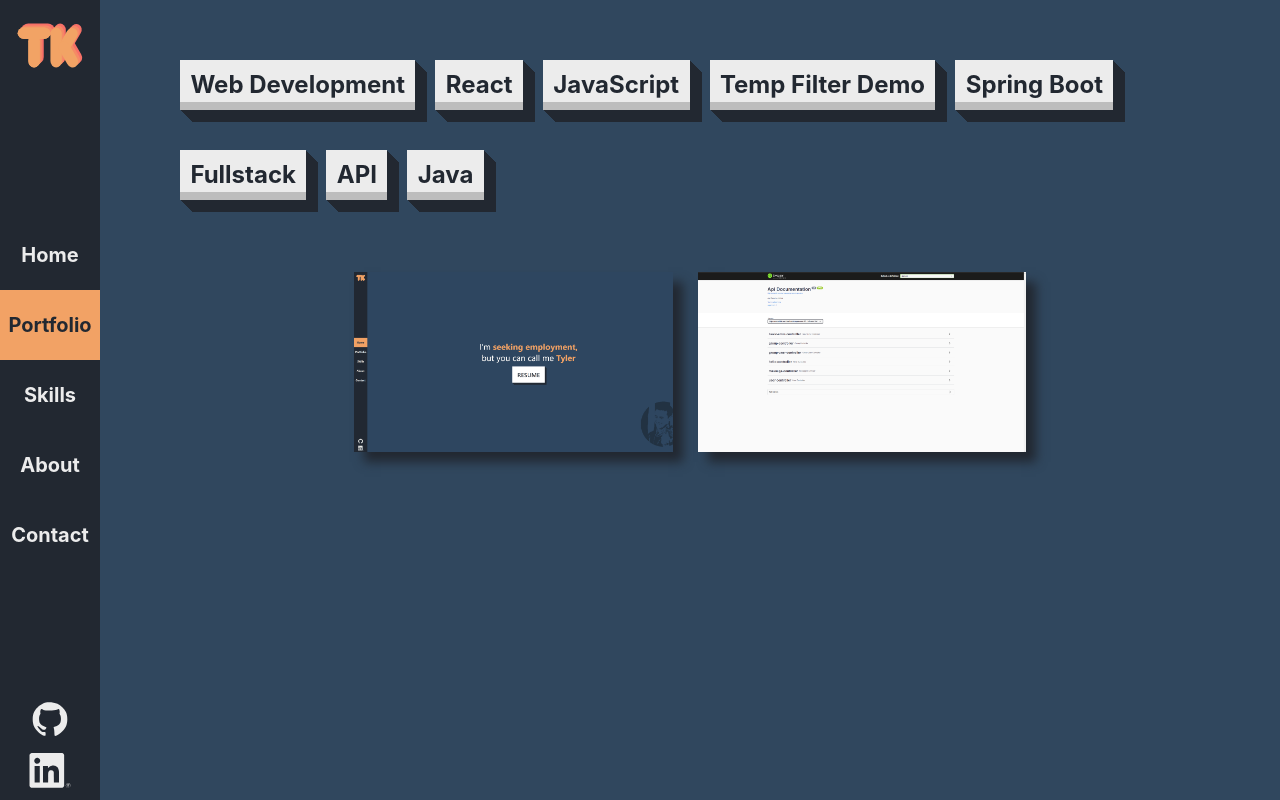
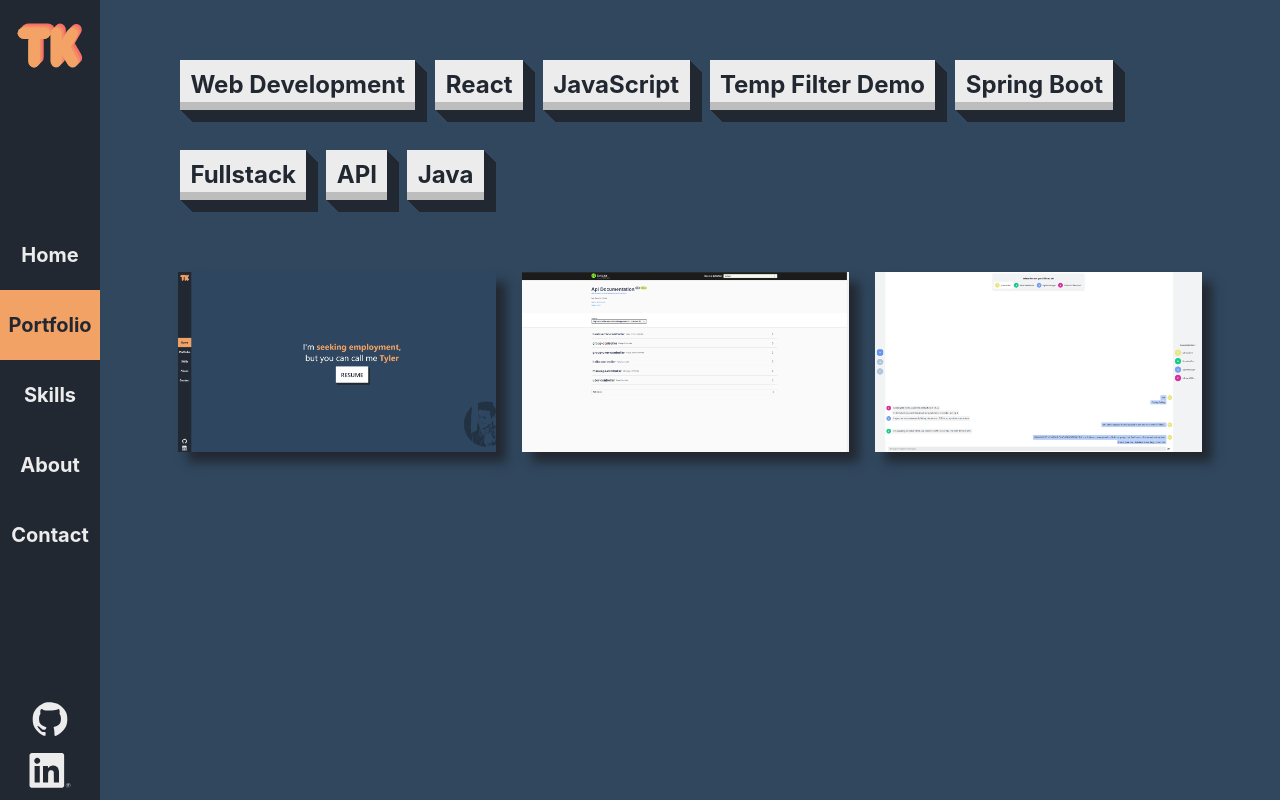
Before and after one commit to tylercodes1/portfolio, a React (Create React App) app: page /portfolio in a window 1280 px wide. Built offline with nearby package versions, Linux system fonts and the light colour scheme.

Commit message:
Updated Portfolio

```diff
--- a/src/Widgets/Portfolio/Portfolio.js
+++ b/src/Widgets/Portfolio/Portfolio.js
@@ -12,13 +12,13 @@ class Portfolio extends Component {
 			filterCombos: [
 				"Web-Development React JavaScript",
 				"Web-Development Fullstack API Spring-Boot Java",
+				"Web-Development Fullstack React JavaScript",
 			],
 			filteredOut: [],
 			filteredIn: [
 				"Web-Development React JavaScript",
-				"Other",
-				"React JavaScript",
 				"Web-Development Java API Fullstack Spring-Boot",
+				"Web-Development Fullstack React JavaScript",
 			],
 		};
 	}
@@ -176,6 +176,24 @@ class Portfolio extends Component {
 						url="http://monolith-service.herokuapp.com/swagger-ui/index.html#/"
 						stack="Spring-Boot Java"
 					/>
+					<ProjectPreview
+						display={
+							this.state.selected.length < 1
+								? null
+								: !this.state.selected.every((el) => {
+										console.log(this.state.filterCombos[0], el);
+										return this.state.filterCombos[2] // THIS INDEX IS IMPORTANT FOR FILTERING
+											.split(" ")
+											.includes(el);
+								  })
+								? "hide_project"
+								: null
+						}
+						title="Messaging App"
+						src="Messaging-App.png"
+						url="https://fullstack-messaging-app.netlify.app/"
+						stack="Spring-Boot Java"
+					/>
 				</div>
 			</div>
 		);
--- a/src/Widgets/Portfolio/ProjectPreview/Description/Description.js
+++ b/src/Widgets/Portfolio/ProjectPreview/Description/Description.js
@@ -1,23 +1,21 @@
-import React from 'react'
-import './Description.css'
-import ReactLogo from '../../../../assets/react/ReactLogo'
-import JavaScriptLogo from '../../../../assets/react/JavaScriptLogo'
-import Github from './../../../../assets/github/github';
+import React from "react";
+import "./Description.css";
+import ReactLogo from "../../../../assets/react/ReactLogo";
+import JavaScriptLogo from "../../../../assets/react/JavaScriptLogo";
+import Github from "./../../../../assets/github/github";
 
 function Description(props) {
 	return (
 		<div className="description_view">
 			<div className="smaller_backdrop">
-                <div className="title">
-                    {props.title}
-                </div>
+				<div className="title">{props.title}</div>
 				<div className="logo_container">
-                    {props.stack.includes("React") ? <ReactLogo /> : null}
-                    {props.stack.includes("JavaScript") ? <JavaScriptLogo /> : null}
+					{/* {props.stack.includes("React") ? <ReactLogo /> : null}
+                    {props.stack.includes("JavaScript") ? <JavaScriptLogo /> : null}   */}
 				</div>
 			</div>
 		</div>
-    )
+	);
 }
 
-export default Description
+export default Description;
```
Also changed, not shown: public/Messaging-App.PNG (added). Lines whose indentation alone changed are shown as unchanged.
